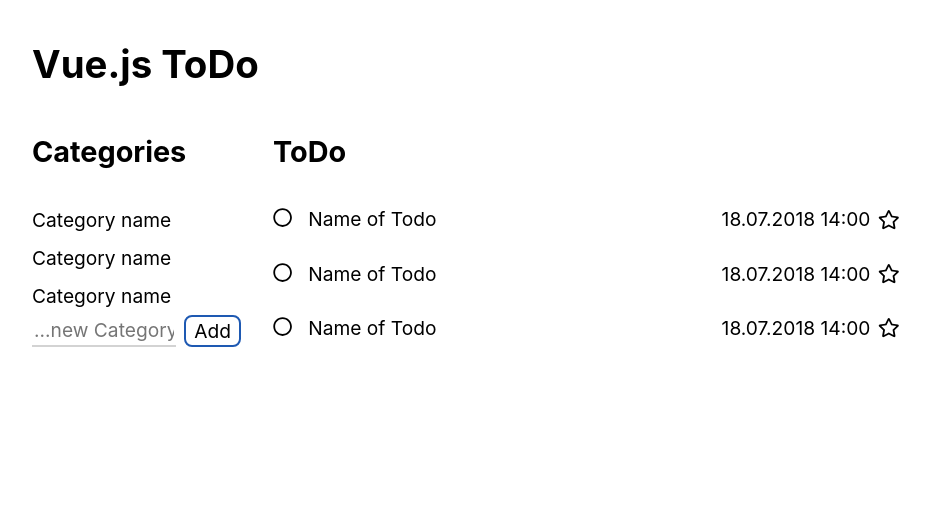
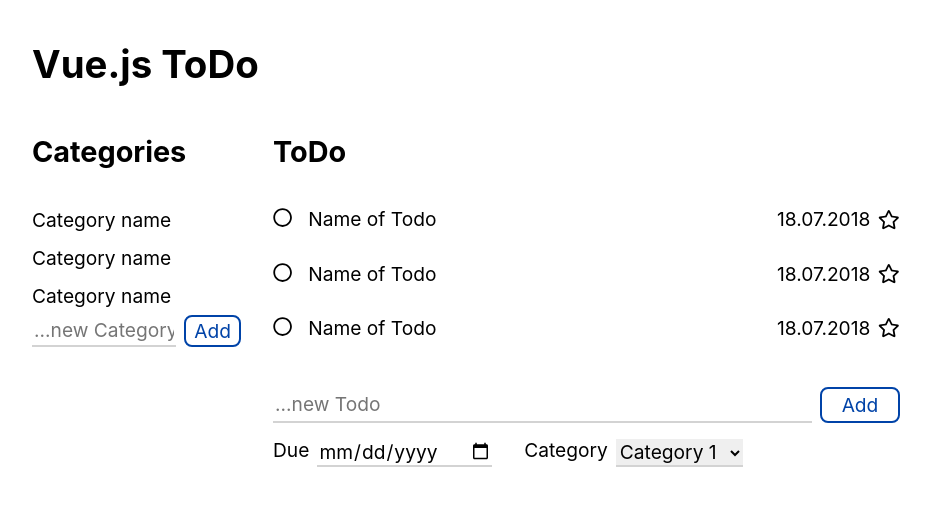
Before and after one commit to greengiraffe/mp-vue-todo, a Vue app: page / in a window 1280 px wide. Shown: the top 506 px of the page, without its empty margins (174-1105 px from the left). Built offline with nearby package versions, Linux system fonts and the light colour scheme.

Commit message:
Add TodoInput

```diff
--- a/src/components/App.vue
+++ b/src/components/App.vue
@@ -31,16 +31,23 @@
 
 button {
   background: none;
-  border: 2px solid #0043a8e1;
+  border: 2px solid #0043a8;
+  color: #0043a8;
   border-radius: 8px;
   padding: 0.2rem 0.5rem;
   font-size: inherit;
   cursor: pointer;
 
   &:hover {
-    background: #0043a8e1;
+    background: #0043a8;
     color: #fff;
   }
+}
+
+input, select {
+  border: 0;
+  border-bottom: 2px solid lightgray;
+  font-size: inherit;
 }
 
 .app {
--- a/src/components/CategoryInput.vue
+++ b/src/components/CategoryInput.vue
@@ -17,8 +17,6 @@
 }
 
 .category-input__field {
-  border: 0;
-  border-bottom: 2px solid lightgray;
   width: 100%;
 }
 
--- a/src/components/Todo.vue
+++ b/src/components/Todo.vue
@@ -3,7 +3,7 @@
     <fa-icon class="todo__check" :icon="['far', 'circle']"></fa-icon>
     <span class="todo__name">Name of Todo</span>
     <div class="todo__info">
-      <time class="todo__due">18.07.2018 14:00</time>
+      <time class="todo__due">18.07.2018</time>
       <fa-icon :icon="['far', 'star']"></fa-icon>
       <div class="todo__actions">
         <fa-icon icon="edit"></fa-icon>
--- /dev/null
+++ b/src/components/TodoInput.vue
@@ -0,0 +1,68 @@
+<template>
+  <div class="todo-input">
+    <input type="text" class="todo-input__field" placeholder="...new Todo">
+    <div class="todo-input__options">
+      <div>
+        <label for="todo-due-date-input">Due</label>
+        <input class="todo-input__date" type="date" name="Todo due date" id="todo-due-date-input">
+      </div>
+      <div>
+        <label for="todo-category-select">Category</label>
+        <select class="todo-input__category" name="Category" id="todo-category-select">
+          <option value="category1">Category 1</option>
+          <option value="category2">Category 2</option>
+          <option value="category3">Category 3</option>
+        </select>
+      </div>
+    </div>
+    <button class="todo-input__button">Add</button>
+  </div>
+</template>
+
+<script>
+export default {
+
+}
+</script>
+
+<style lang="scss">
+.todo-input {
+  display: grid;
+  grid-template-rows: 1fr 1fr;
+  grid-template-columns: 1fr 5rem;
+  grid-gap: 0.5rem;
+}
+
+.todo-input__field {
+  width: 100%;
+  grid-column-start: 1;
+  grid-column-end: 2;
+}
+
+.todo-input__options {
+  grid-row-start: 2;
+  grid-column-start: 1;
+  grid-column-end: 3;
+  width: 100%;
+  display: flex;
+  width: 75%;
+  margin-top: 0.5rem;
+
+  div {
+    display: flex;
+    width: 100%;
+    + div {
+      margin-left: 2rem;
+    }
+  }
+
+  .todo-input__button {
+    grid-column-start: 2;
+  }
+
+  input, select {
+    width: 100%;
+    margin-left: 0.5rem;
+  }
+}
+</style>
--- a/src/components/TodoList.vue
+++ b/src/components/TodoList.vue
@@ -5,15 +5,17 @@
       <li class="todo-list__item"><Todo /></li>
       <li class="todo-list__item"><Todo /></li>
       <li class="todo-list__item"><Todo /></li>
+      <li class="todo-list__item"><TodoInput /></li>
     </ul>
   </div>
 </template>
 
 <script>
 import Todo from './Todo.vue'
+import TodoInput from './TodoInput.vue'
 
 export default {
-  components: { Todo }
+  components: { Todo, TodoInput }
 }
 </script>
 
@@ -23,4 +25,8 @@
   padding: 0;
   list-style-type: none;
 }
+
+.todo-list__item:last-child {
+  margin-top: 2rem;
+}
 </style>
```
